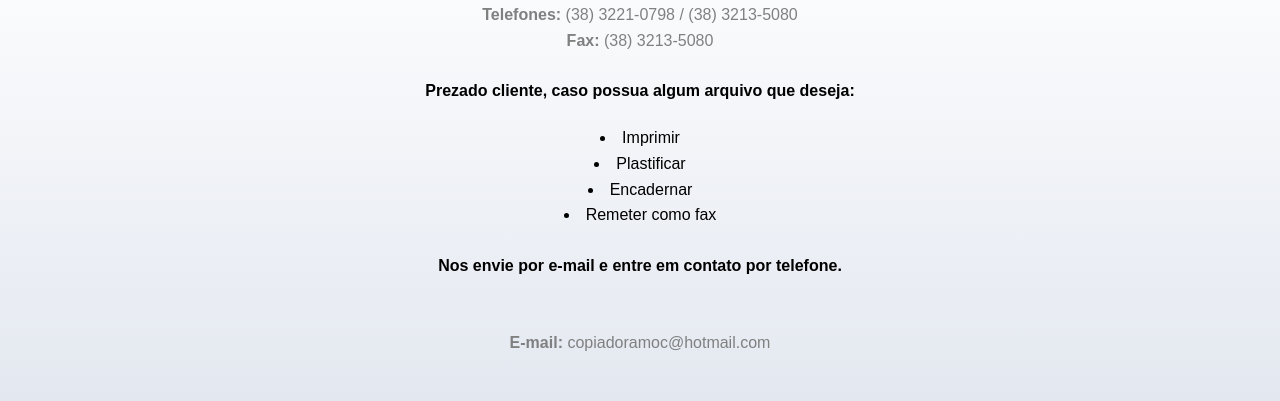
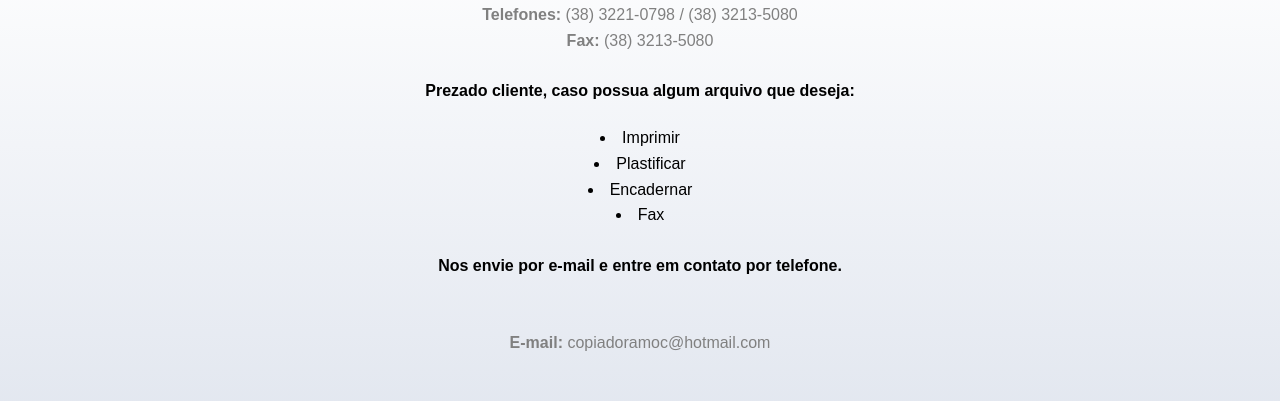
Before and after one commit to raph8888/Calendar, a PHP site: page /contato.php in a window 1280 px wide. Shown: the part 260-661 px from the top of the page. Run offline with PHP 8.4, Linux system fonts and the light colour scheme; some libraries are stand-ins or nearby versions.

Commit message:
Update contato.php
Fax

```diff
--- a/contato.php
+++ b/contato.php
@@ -19,7 +19,7 @@
 		<h4><strong>Prezado cliente, caso possua algum arquivo que deseja: </strong></h4>
 
 		 <?php
-        $things = array("Imprimir", "Plastificar", "Encadernar", "Remeter como fax");
+        $things = array("Imprimir", "Plastificar", "Encadernar", "Fax");
         foreach ($things as $thing) {
             echo "<li>$thing</li>";}
 		?>
```
